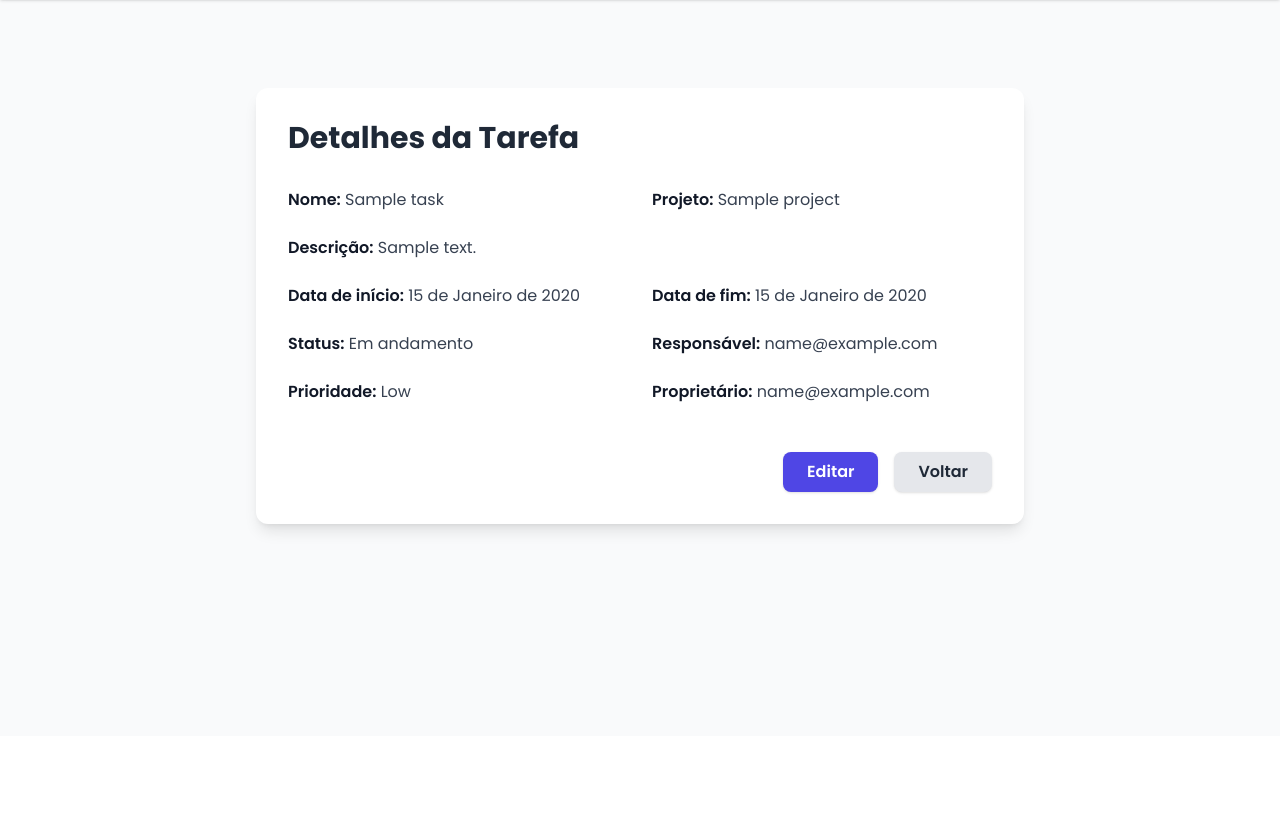
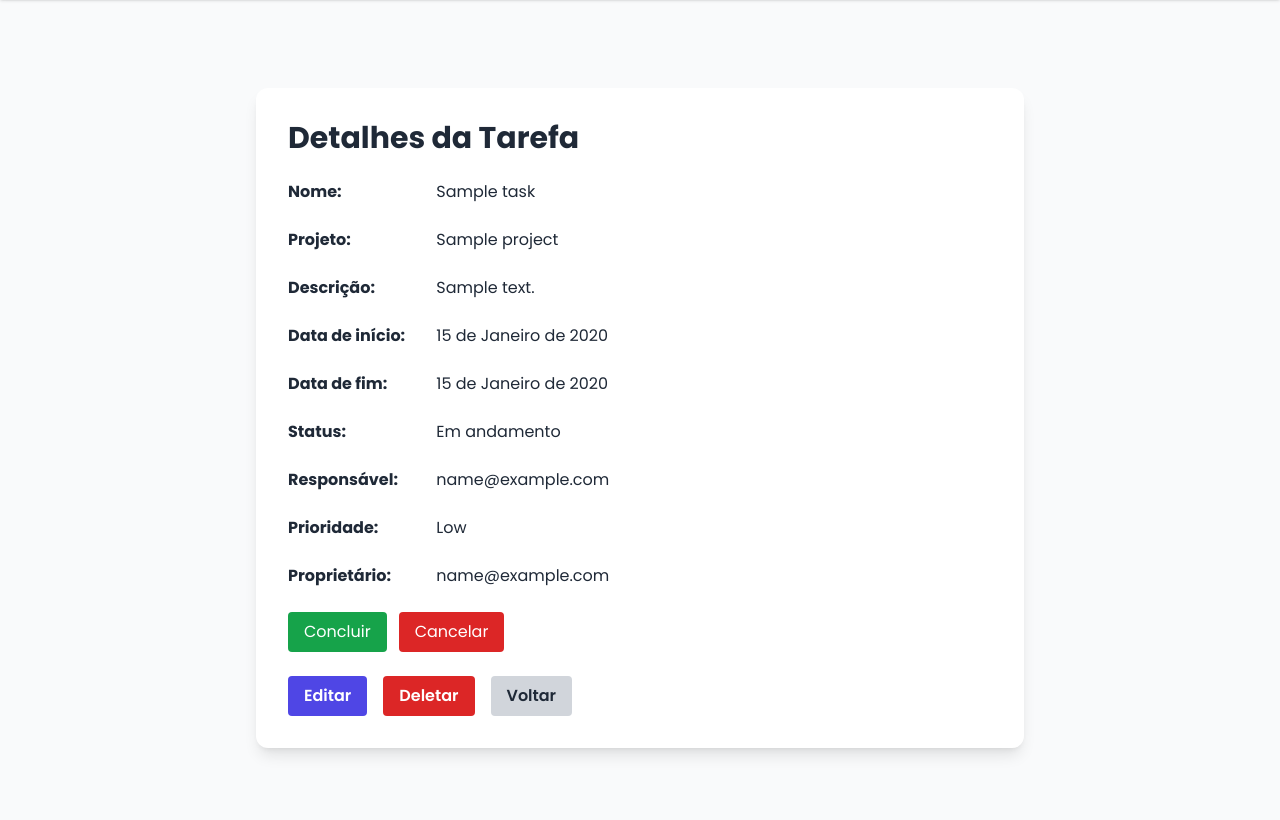
Before and after one commit to Rhuan-P/DevTasker, a Django app: page /tasks/1/ in a window 1280 px wide. Shown: the part 64-884 px from the top of the page. Before the commit the page ends 600 px from the top, so only its background shows below. Run offline with Django 5.2, Linux system fonts and the light colour scheme; a user stored in the database is signed in; tables that the repository leaves empty hold one stand-in row (values such as "Sample post"); some libraries are stand-ins or nearby versions.

Commit message:
Melhorias gerais no projeto
- Refatoração nas views de tarefas
- Ajustes em formulários e templates
- Correção da queryset de usuários atribuídos
- Melhoria na usabilidade dos botões de status
- Pequenas correções de layout

```diff
--- a/TODO_LIST/TODO_LIST/urls.py
+++ b/TODO_LIST/TODO_LIST/urls.py
@@ -19,11 +19,11 @@ from django.urls import path,include
 from django.contrib.auth import views as auth_views
 
 urlpatterns = [
+    path('', auth_views.LoginView.as_view(template_name='registration/login.html'), name='login'),
     path('admin/', admin.site.urls),
     path('users/',include('users.urls')),
     path('projects/',include('projects.urls')),
     path('tasks/',include('tasks.urls')),
-
     path('users/login/', auth_views.LoginView.as_view(template_name='registration/login.html'), name='login'),
     path('users/logout/', auth_views.LogoutView.as_view(next_page='/users/login/'), name='logout'),
 ]
--- a/TODO_LIST/projects/urls.py
+++ b/TODO_LIST/projects/urls.py
@@ -13,7 +13,4 @@ urlpatterns = [
     path('<int:pk>/', ProjectDetailView.as_view(), name='project-detail'),
     path('<int:pk>/edit/', ProjectUpdateView.as_view(), name='project-edit'),
     path('<int:pk>/delete/', ProjectDeleteView.as_view(), name='project-delete'),
-
-
-
 ]
--- a/TODO_LIST/tasks/templates/tasks/task_detail.html
+++ b/TODO_LIST/tasks/templates/tasks/task_detail.html
@@ -2,37 +2,65 @@
 {% block title %}Detalhes da Tarefa{% endblock %}
 
 {% block content %}
-<section class="min-h-[60vh] flex justify-center px-4 py-10">
-  <div class="w-full max-w-3xl bg-white rounded-xl shadow-lg p-8 space-y-8">
+<section class="min-h-[60vh] flex items-start justify-center px-4 py-10">
+  <div class="w-full max-w-3xl bg-white rounded-xl shadow-lg p-8 space-y-6 font-poppins">
 
-    <!-- Título -->
-    <div class="text-center sm:text-left">
-      <h1 class="text-3xl font-bold text-gray-800">Detalhes da Tarefa</h1>
+
+      <h1 class="text-3xl font-bold mb-4">Detalhes da Tarefa</h1>
+
+
+    <div class="info-item">
+      <strong class="inline-block w-36">Nome:</strong> {{ task.name }}
+    </div>
+    <div class="info-item">
+      <strong class="inline-block w-36">Projeto:</strong> {{ task.project.name }}
+    </div>
+    <div class="info-item">
+      <strong class="inline-block w-36">Descrição:</strong> {{ task.description }}
+    </div>
+    <div class="info-item">
+      <strong class="inline-block w-36">Data de início:</strong> {{ task.start_date }}
+    </div>
+    <div class="info-item">
+      <strong class="inline-block w-36">Data de fim:</strong> {{ task.end_date }}
+    </div>
+    <div class="info-item">
+      <strong class="inline-block w-36">Status:</strong> {{ task.get_status_display }}
+    </div>
+    <div class="info-item">
+      <strong class="inline-block w-36">Responsável:</strong> {{ task.assigned_to }}
+    </div>
+    <div class="info-item">
+      <strong class="inline-block w-36">Prioridade:</strong> {{ task.get_priority_display }}
+    </div>
+    <div class="info-item">
+      <strong class="inline-block w-36">Proprietário:</strong> {{ task.owner }}
+    </div>
+        <div class="flex gap-3 mt-4">
+      {% if task.status != 'completed' %}
+        <a href="{% url 'task-complete' task.pk %}" class="bg-green-600 hover:bg-green-700 text-white py-2 px-4 rounded">Concluir</a>
+      {% endif %}
+
+      {% if task.status != 'canceled' %}
+        <a href="{% url 'task-cancel' task.pk %}" class="bg-red-600 hover:bg-red-700 text-white py-2 px-4 rounded">Cancelar</a>
+      {% endif %}
+
+      {% if task.status != 'in_progress' %}
+        <a href="{% url 'task-reopen' task.pk %}" class="bg-yellow-500 hover:bg-yellow-600 text-white py-2 px-4 rounded">Reabrir</a>
+      {% endif %}
     </div>
 
-    <!-- Informações da Tarefa -->
-    <div class="grid grid-cols-1 sm:grid-cols-2 gap-6 text-gray-700 text-base">
-      <div><span class="font-semibold text-gray-900">Nome:</span> {{ task.name }}</div>
-      <div><span class="font-semibold text-gray-900">Projeto:</span> {{ task.project.name }}</div>
-      <div class="sm:col-span-2">
-        <span class="font-semibold text-gray-900">Descrição:</span> {{ task.description }}
-      </div>
-      <div><span class="font-semibold text-gray-900">Data de início:</span> {{ task.start_date }}</div>
-      <div><span class="font-semibold text-gray-900">Data de fim:</span> {{ task.end_date }}</div>
-      <div><span class="font-semibold text-gray-900">Status:</span> {{ task.get_status_display }}</div>
-      <div><span class="font-semibold text-gray-900">Responsável:</span> {{ task.assigned_to }}</div>
-      <div><span class="font-semibold text-gray-900">Prioridade:</span> {{ task.get_priority_display }}</div>
-      <div><span class="font-semibold text-gray-900">Proprietário:</span> {{ task.owner }}</div>
-    </div>
-
-    <!-- Ações -->
-    <div class="flex flex-col sm:flex-row gap-4 justify-end pt-4">
-      <a href="{% url 'task-update' task.pk %}"
-         class="bg-indigo-600 hover:bg-indigo-700 text-white font-semibold py-2 px-6 rounded-lg shadow text-center">
+    <div class="flex gap-4 mt-6">
+      {% if task.owner == request.user %}
+      <a href="{% url 'task-update' task.pk %}" class="btn bg-indigo-600 hover:bg-indigo-700 text-white font-semibold py-2 px-4 rounded">
         Editar
       </a>
+      <a href="{% url 'task-delete' task.pk %}" class="btn bg-red-600 hover:bg-red-700 text-white font-semibold py-2 px-4 rounded">
+        Deletar
+      </a>
+      {% endif %}
       <a href="javascript:history.back()"
-         class="bg-gray-200 hover:bg-gray-300 text-gray-800 font-semibold py-2 px-6 rounded-lg shadow text-center">
+         class="btn bg-gray-300 hover:bg-gray-400 text-gray-800 font-semibold py-2 px-4 rounded">
         Voltar
       </a>
     </div>
--- a/TODO_LIST/tasks/urls.py
+++ b/TODO_LIST/tasks/urls.py
@@ -1,12 +1,15 @@
 from django.urls import path
 from . import views
 from.models import Task
-from .views import TaskListView, TaskDetailView, TaskCreateView, TaskUpdateView, TaskDeleteView, AssignedTasksByProjectView
+from .views import TaskListView, TaskDetailView, TaskCreateView, TaskUpdateView, TaskDeleteView, AssignedTasksByProjectView, TaskCompleteView, TaskReopenView, TaskCancelView
 
 urlpatterns = [
     path('', TaskListView.as_view(), name='task-list'),
     path('create/<int:project_id>/', TaskCreateView.as_view(), name='task-create'),
     path('<int:pk>/', TaskDetailView.as_view(), name='task-detail'),
+    path('tasks/<int:pk>/complete/', TaskCompleteView.as_view(), name='task-complete'),
+    path('tasks/<int:pk>/reopen/', TaskReopenView.as_view(), name='task-reopen'),
+    path('tasks/<int:pk>/cancel/', TaskCancelView.as_view(), name='task-cancel'),
     path('<int:pk>/update/', TaskUpdateView.as_view(), name='task-update'),
     path('<int:pk>/delete/', TaskDeleteView.as_view(), name='task-delete'),
     path('project/<int:project_id>/my-tasks/', AssignedTasksByProjectView.as_view(), name='my-tasks'),
--- a/TODO_LIST/tasks/views.py
+++ b/TODO_LIST/tasks/views.py
@@ -6,6 +6,8 @@ from projects.models import Project
 from django.contrib.auth.mixins import LoginRequiredMixin
 from django.db import models
 from django.core.exceptions import PermissionDenied
+from django.shortcuts import get_object_or_404, redirect
+from django.views import View
 
 
 
@@ -13,7 +15,7 @@ class TaskAccessMixin(LoginRequiredMixin):
     def dispatch(self, request, *args, **kwargs):
         task = self.get_object()
         user = request.user
-        if user != task.owner and user not in task.assigned_to:
+        if user != task.owner and user!= task.assigned_to:
             raise PermissionDenied("Você não tem permissão para acessar esta tarefa.")
         return super().dispatch(request, *args, **kwargs)
 
@@ -26,6 +28,37 @@ class TaskListView(LoginRequiredMixin, ListView):
 
     def get_queryset(self):
         return Task.objects.filter(assigned_to=self.request.user)
+
+from django.views import View
+from django.views.generic.detail import SingleObjectMixin
+from django.shortcuts import render, redirect
+from django.urls import reverse_lazy
+from .models import Task
+from django.contrib.auth.mixins import LoginRequiredMixin
+
+
+# View base para reutilização
+class TaskStatusUpdateView(TaskAccessMixin, LoginRequiredMixin, SingleObjectMixin, View):
+    model = Task
+    success_url = reverse_lazy('task-list')
+    template_name = ''            # definido pelas subclasses
+    target_status = None          # definido pelas subclasses
+    skip_if_status_is = None      # definido pelas subclasses
+
+    def get(self, request, *args, **kwargs):
+        self.object = self.get_object()
+        if self.skip_if_status_is and self.object.status == self.skip_if_status_is:
+            return redirect(self.success_url)
+        return render(request, self.template_name, {'object': self.object})
+
+    def post(self, request, *args, **kwargs):
+        self.object = self.get_object()
+        if self.object.status != self.target_status:
+            self.object.status = self.target_status
+            self.object.save()
+        return redirect(self.success_url)
+
+
 
 class TaskListViewbyProject(DetailView):
     model = Project
@@ -51,7 +84,6 @@ class TaskDetailView(TaskAccessMixin, DetailView):
     model = Task
     template_name = 'tasks/task_detail.html'
     context_object_name = 'task'
-
 class TaskCreateView(LoginRequiredMixin, CreateView):
     model = Task
     form_class = TaskForm
@@ -74,12 +106,32 @@ class TaskCreateView(LoginRequiredMixin, CreateView):
         return super().form_valid(form)
     success_url = reverse_lazy('project-list')
 
+class TaskCompleteView(TaskStatusUpdateView):
+    template_name = 'tasks/task_confirm_complete.html'
+    target_status = 'completed'
+    skip_if_status_is = 'completed'
+
+
+class TaskReopenView(TaskStatusUpdateView):
+    template_name = 'tasks/task_confirm_reopen.html'
+    target_status = 'in_progress'
+    skip_if_status_is = 'in_progress'
+
+
+class TaskCancelView(TaskStatusUpdateView):
+    template_name = 'tasks/task_confirm_cancel.html'
+    target_status = 'canceled'
+    skip_if_status_is = 'canceled'
+
 class TaskUpdateView(TaskAccessMixin, UpdateView):
     model = Task
     form_class = TaskForm
     template_name = 'tasks/task_form.html'
     success_url = reverse_lazy('task-list')
-
+    def get_form_kwargs(self):
+            kwargs = super().get_form_kwargs()
+            kwargs['project'] = self.object.project  # passa o projeto da tarefa para o form
+            return kwargs
 class TaskDeleteView(TaskAccessMixin, DeleteView):
     model = Task
     template_name = 'tasks/task_confirm_delete.html'
```
Also changed, not shown: TODO_LIST/projects/templates/projects/project_detail.html (+10 -3 lines), TODO_LIST/tasks/templates/tasks/task_confirm_cancel.html (added, +29 -0 lines), TODO_LIST/tasks/templates/tasks/task_confirm_complete.html (added, +39 -0 lines), TODO_LIST/tasks/templates/tasks/task_confirm_reopen.html (added, +29 -0 lines), TODO_LIST/tasks/templates/tasks/task_list.html (+18 -6 lines), TODO_LIST/users/templates/users/profile.html (+4 -4 lines).
